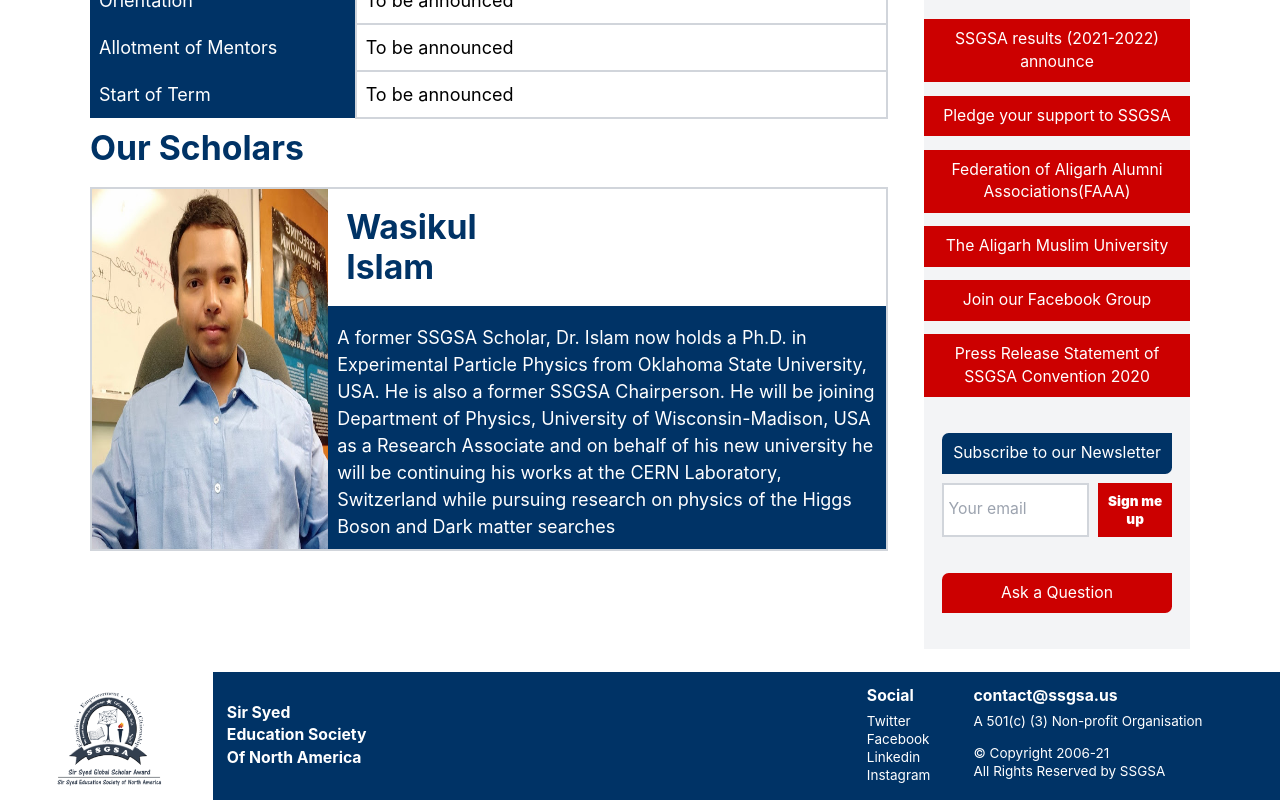
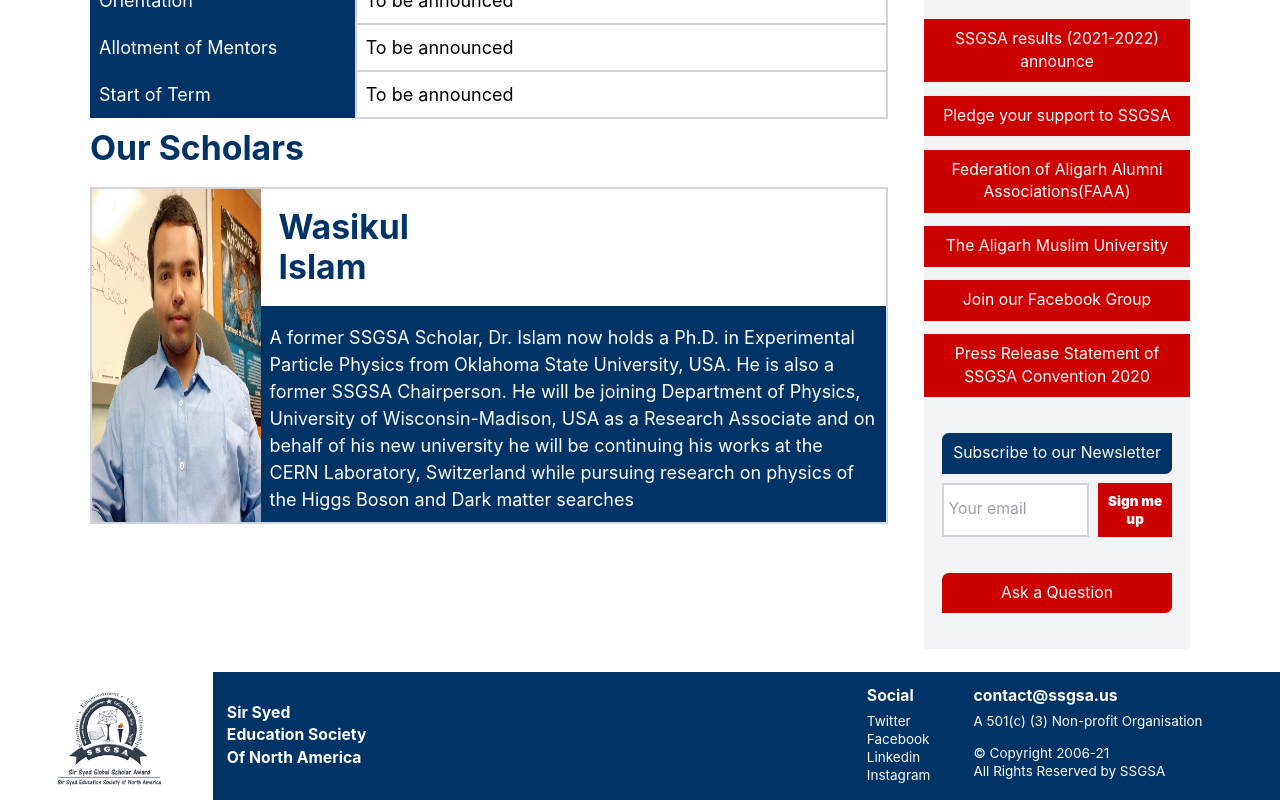
Before and after one commit to ssgsa-us/ssgsa.us, a Next.js app: page / in a window 1280 px wide. Shown: the part 1120-1920 px from the top of the page. Built offline with nearby package versions, Linux system fonts and the light colour scheme.

Commit message:
Scholar image corrections

```diff
--- a/components/Scholar.js
+++ b/components/Scholar.js
@@ -10,10 +10,10 @@ const Scholar = () => {
         <div className="w-full pt-4">
           <div className="flex flex-col lg:flex-row overflow-hidden border-2 border-gray-300">
             <Image
-              width={1650}
-              height={1350}
+              width={1050}
+              height={1050}
               src="/scholar_one.jpg"
-              alt="not found"
+              alt="Scholar image"
             />
             <div className="flex-col leading-normal bg-blue-850">
               <div className=" justify-self-stretch text-blue-850 bg-white font-bold lg:text-3xl mb-2 p-4">
```
Also changed, not shown: components/Counter.js (line endings or trailing spaces).
